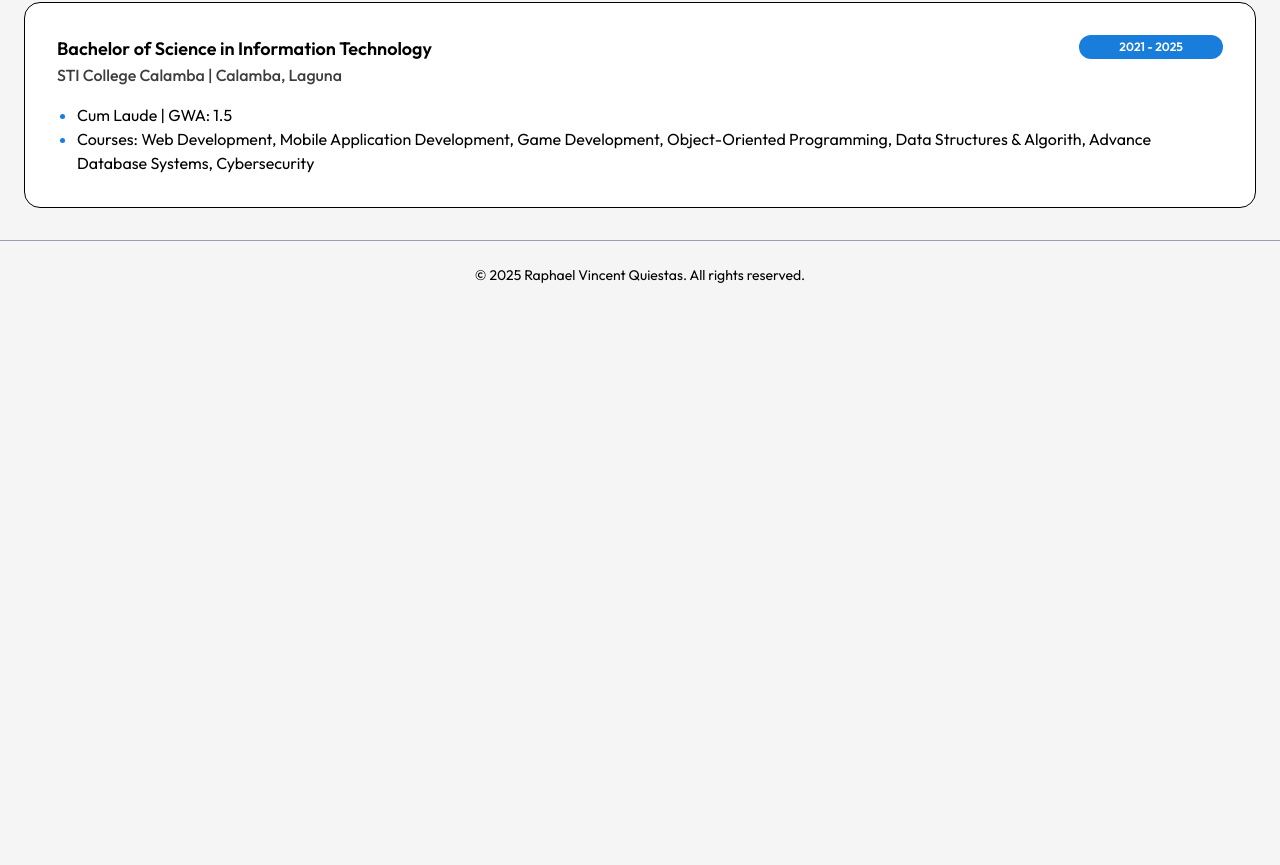
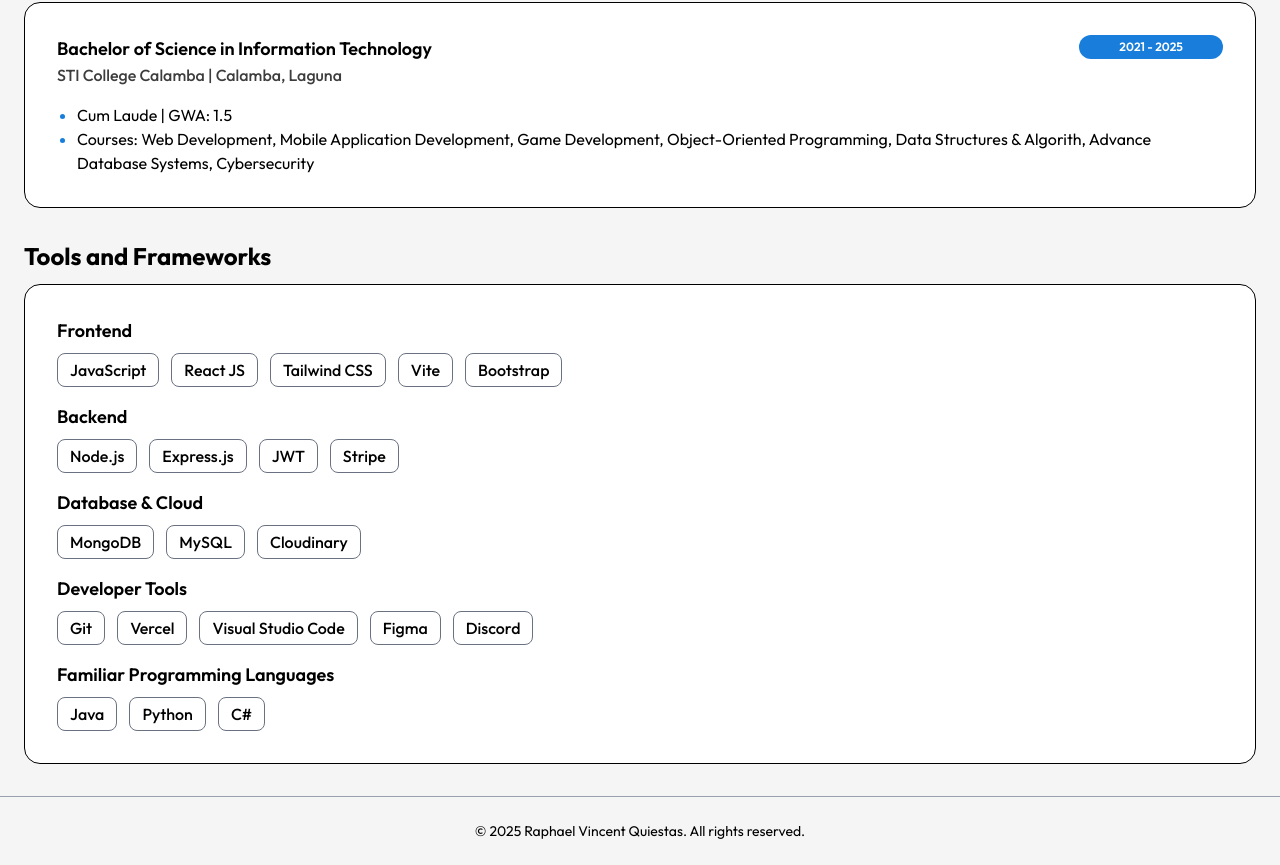
Before and after one commit to rvquiestas/my-portfolio, a React (Vite) app in the folder frontend/: page /resume in a window 1280 px wide. Shown: the part 814-1679 px from the top of the page. Before the commit the page ends 1123 px from the top, so only its background shows below. Built offline with nearby package versions, Linux system fonts and the light colour scheme; the HTML template or start-up script is replaced by a standard one.

Commit message:
Add Tools and Frameworks in Resume.jsx

```diff
--- a/frontend/src/components/Experience.jsx
+++ b/frontend/src/components/Experience.jsx
@@ -5,7 +5,7 @@ const Experience = ({expTitle, jobTitle, jobCompanyAndLoc, task1, task2, date})
     <>
     <div className='mb-8'>
         {/* Experience Title */}
-        <div className='inline-flex gap-2 items-center mb-3 uppercase'>
+        <div className='inline-flex gap-2 items-center mb-3'>
         <p className='text-primary text-2xl 2xl:text-3xl font-bold'>{expTitle}</p>
         </div>
 
--- /dev/null
+++ b/frontend/src/components/TechStack.jsx
@@ -0,0 +1,10 @@
+
+const TechStack = ({stack}) => {
+    return (
+        <>
+        <span className='border border-gray-500 rounded-lg px-3 py-1 text-primary font-medium text-center'>{stack}</span>
+        </>
+    )
+}
+
+export default TechStack;
--- /dev/null
+++ b/frontend/src/components/ToolsAndFrameworks.jsx
@@ -0,0 +1,70 @@
+import TechStack from "./TechStack"
+
+
+const ToolsAndFrameworks = () => {
+  return (
+    <>
+        <div className='mb-8'>
+            {/* Tools and Frameworks Title */}
+            <div className='inline-flex gap-2 items-center mb-3'>
+            <p className='text-primary text-2xl 2xl:text-3xl font-bold'>Tools and Frameworks</p>
+            </div>
+
+            {/* Tools and Frameworks Card */}
+            <div className='border rounded-2xl bg-project-bg p-8'>
+                <div className='flex flex-row justify-between items-start'>
+                    <div>
+                        {/* Frontend */}
+                        <p className='text-primary font-semibold text-lg 2xl:text-xl'>Frontend</p>
+                            <div className="flex flex-wrap gap-3 mt-2">
+                                <TechStack stack={"JavaScript"} />
+                                <TechStack stack={"React JS"} />
+                                <TechStack stack={"Tailwind CSS"} />
+                                <TechStack stack={"Vite"} />
+                                <TechStack stack={"Bootstrap"} />
+                            </div>
+
+                        {/* Backend */}
+                        <p className='text-primary font-semibold text-lg 2xl:text-xl mt-4'>Backend</p>
+                            <div className="flex flex-wrap gap-3 mt-2">
+                                <TechStack stack={"Node.js"} />
+                                <TechStack stack={"Express.js"} />
+                                <TechStack stack={"JWT"} />
+                                <TechStack stack={"Stripe"} />
+                            </div>
+
+                        {/* Database & Cloud */}
+                        <p className='text-primary font-semibold text-lg 2xl:text-xl mt-4'>Database & Cloud </p>
+                            <div className="flex flex-wrap gap-3 mt-2">
+                                <TechStack stack={"MongoDB"} />
+                                <TechStack stack={"MySQL"} />
+                                <TechStack stack={"Cloudinary"} />
+                            </div>
+
+                        {/* Developer Tools */}
+                        <p className='text-primary font-semibold text-lg 2xl:text-xl mt-4'>Developer Tools</p>
+                            <div className="flex flex-wrap gap-3 mt-2">
+                                <TechStack stack={"Git"} />
+                                <TechStack stack={"Vercel"} />
+                                <TechStack stack={"Visual Studio Code"} />
+                                <TechStack stack={"Figma"} />
+                                <TechStack stack={"Discord"} />
+                            </div>
+
+                        {/* Familiar Programming Languages */}
+                        <p className='text-primary font-semibold text-lg 2xl:text-xl mt-4'>Familiar Programming Languages</p>
+                            <div className="flex flex-wrap gap-3 mt-2">
+                                <TechStack stack={"Java"} />
+                                <TechStack stack={"Python"} />
+                                <TechStack stack={"C#"} />
+                            </div>
+
+                    </div>
+                </div>
+            </div>
+        </div>
+    </>
+  )
+}
+
+export default ToolsAndFrameworks
--- a/frontend/src/pages/Resume.jsx
+++ b/frontend/src/pages/Resume.jsx
@@ -7,6 +7,7 @@ import Container from '../components/Container'
 import Title from '../components/Title'
 import { FaExternalLinkAlt, FaDownload } from "react-icons/fa"
 import Experience from '../components/Experience'
+import ToolsAndFrameworks from '../components/ToolsAndFrameworks'
 
 const Resume = () => {
   useEffect(() => {
@@ -70,6 +71,8 @@ const Resume = () => {
 
                   <Experience expTitle={"Education"} jobTitle={"Bachelor of Science in Information Technology"} jobCompanyAndLoc={"STI College Calamba | Calamba, Laguna"} task1={"Cum Laude | GWA: 1.5"} task2={"Courses: Web Development, Mobile Application Development, Game Development, Object-Oriented Programming, Data Structures & Algorith, Advance Database Systems, Cybersecurity"} date={"2021 - 2025"}/>
 
+                  {/* Tools and Frameworks */}
+                  <ToolsAndFrameworks/>
               </main>
             </Container>
           </section>
```
